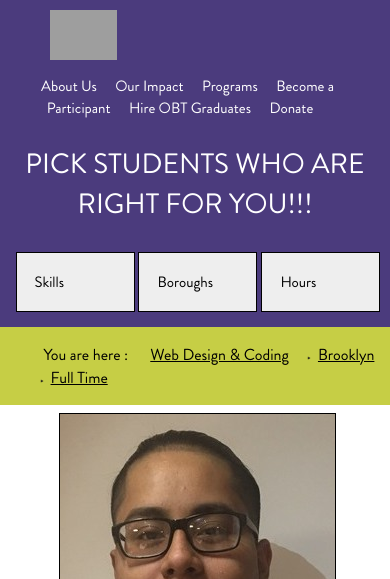
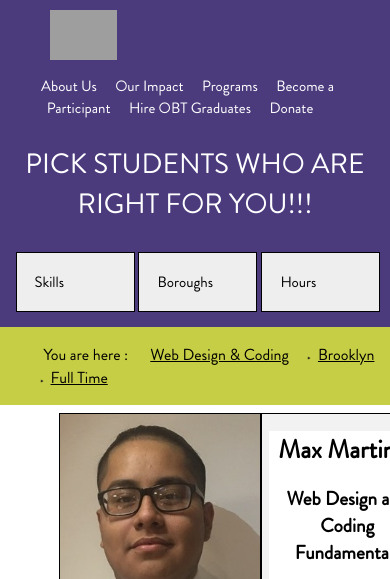
Before and after one commit to abrahym-sharfeldden/obtjobs-hiring, a plain HTML site: page pages/explore.html in a window 390 px wide. Shown: the top 579 px of the page. Drawn offline with Linux system fonts and the light colour scheme; grey boxes are pictures that could not be loaded.

Commit message:
Explore responsiveness

```diff
--- a/CSS/explore.css
+++ b/CSS/explore.css
@@ -2,9 +2,8 @@ html , body{
   margin: 0px;
     height: 1024px;
     width: 100%;
-    position: absolute;
-    overflow-x: hidden;
-
+    position: abolute;
+	overflow-x: hidden;
 }
 
 * {
@@ -153,8 +152,8 @@ div .panel {
 
 #onfilter {
 	background-color: #c6ce45;
+	padding: .01%;
 	margin-bottom: 2%;
-	padding: .01%;
 }
 #onfilter li {
 	margin-left: 1%;
@@ -226,6 +225,7 @@ div .panel {
 	background-color: white;
 	margin: 0;
 	font-size: .8em;
+	max-height: 200px;
 }
 #cool{
 	background-color: white;
@@ -236,7 +236,7 @@ div .panel {
 #cool button {
 	background-color: #c6ce45;
 	color: white;
-	margin-bottom: 1%;
+	margin-bottom: 2%;
 	outline: 0;
 	border: 0;
 	padding: 5px;
@@ -247,29 +247,11 @@ div .panel {
 	margin-top: 4%;
 }
 
-@media only screen and (max-width: 780px){
+@media only screen and (min-width: 1900px){
 
-	.profile-picture {
-		float: none;
-	}
-	.profile-picture img {
-		width:auto;
-		height:auto;
-	}
-	.profile-info {
-		width:50%;
-		float: none;
+	#cool button {
+		margin-top: 1%;
+		margin-bottom: 1%;
 	}
 
-	.content{
-		margin-bottom: 900px;
-	}
-
-
-
-
-
-
-
-
 }
```
Also changed, not shown: 1 other file.
